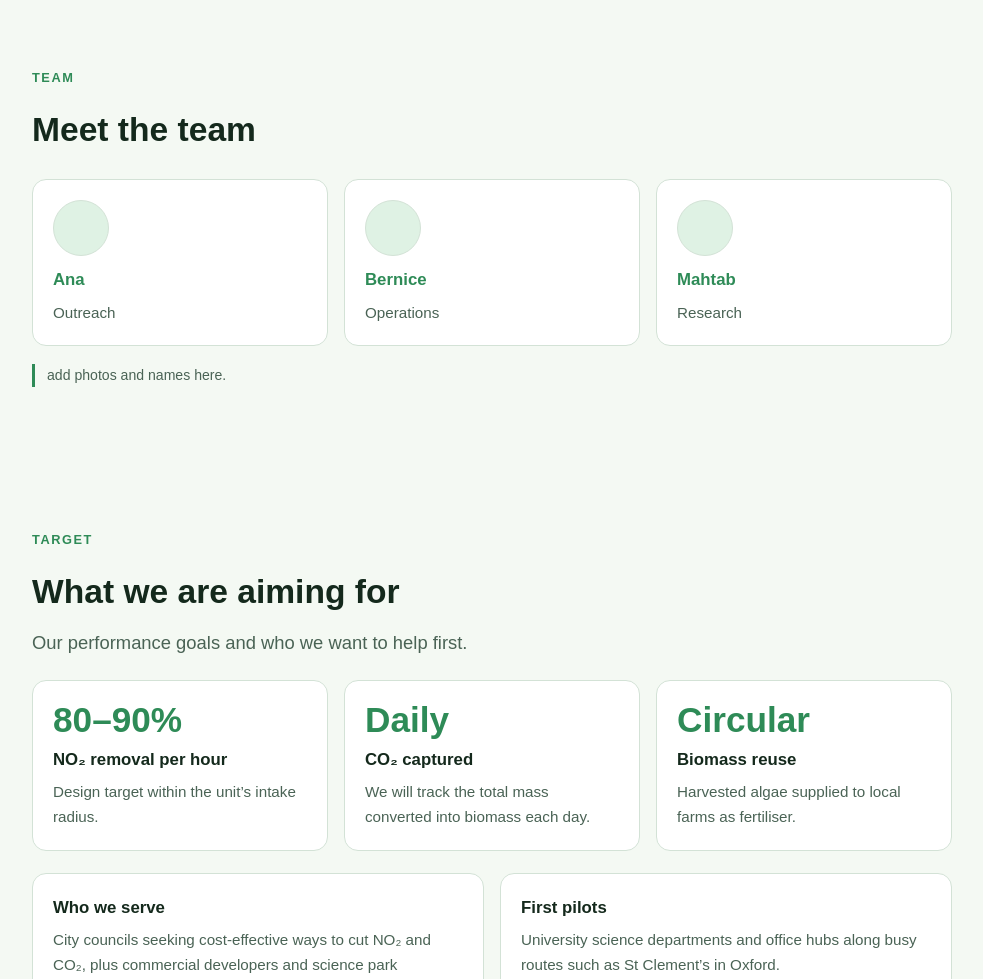
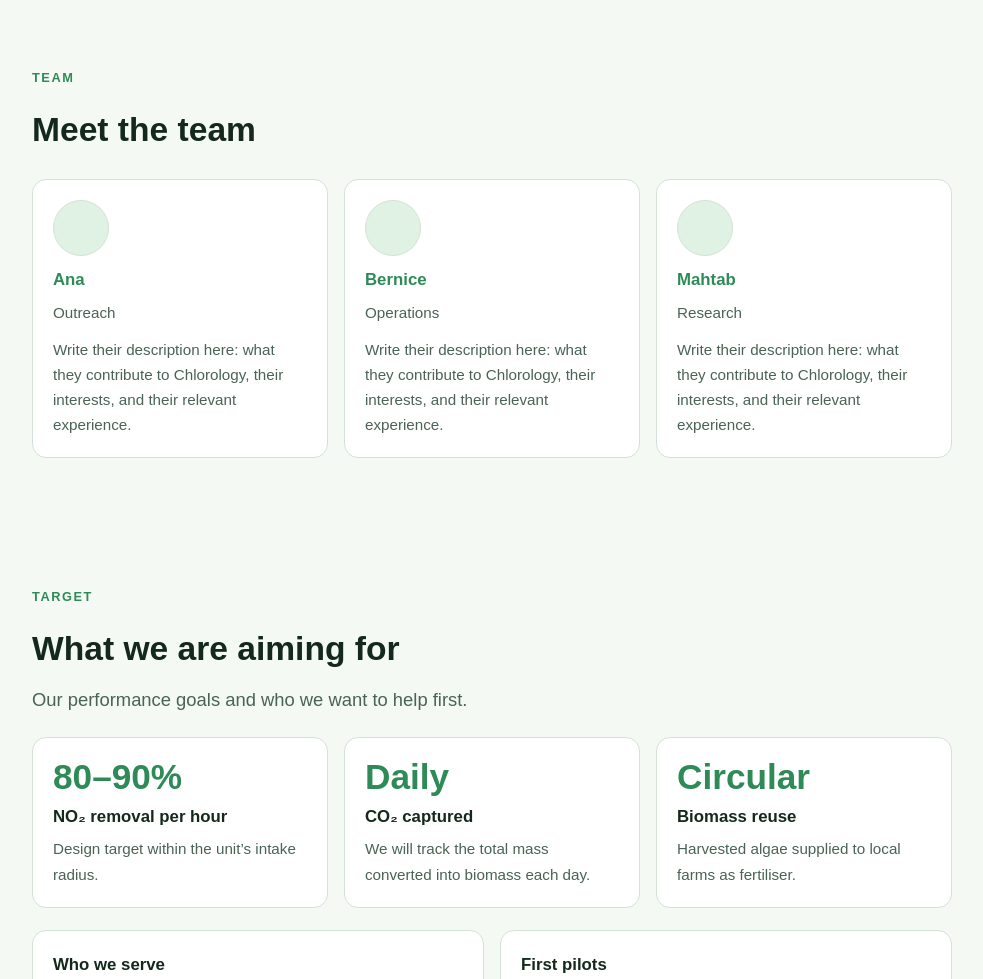
Before and after one commit to bernicelmao/chlorology, a plain HTML site: page index.html in a window 1280 px wide. Shown: the part 1700-2679 px from the top of the page, without its empty margins (148-1131 px from the left). Drawn offline with Linux system fonts and the light colour scheme; some packages are replaced by stand-ins of ours; a script that the page names is missing; a web font is replaced by a local one.

Commit message:
Enhance team section with member descriptions
Added team descriptions for team members Ana, Bernice, and Mahtab.

```diff
--- a/index.html
+++ b/index.html
@@ -188,6 +188,9 @@ footer a:hover {
   margin-left: auto;
   text-align: right;
 }
+.card .team-description {
+  margin-top: 12px;
+}
 </style>
   <script type="module"
   src="https://ajax.googleapis.com/ajax/libs/model-viewer/4.0.0/model-viewer.min.js">
@@ -302,16 +305,27 @@ footer a:hover {
   </aside>
 </div>
 </section>
-
 <section id="team">
 <p class="eyebrow">Team</p>
 <h2>Meet the team</h2>
 <div class="grid">
-<div class="card"><div class="avatar"></div><h3 class="todo">Ana</h3><p>Outreach</p></div>
-<div class="card"><div class="avatar"></div><h3 class="todo">Bernice</h3><p>Operations</p></div>
-<div class="card"><div class="avatar"></div><h3 class="todo">Mahtab</h3><p>Research</p></div>
+<div class="card"><div class="avatar"></div><h3 class="todo">Ana</h3><p>Outreach</p>
+  <p class="team-description">
+    Write their description here: what they contribute to
+    Chlorology, their interests, and their relevant experience.
+  </p> </div>
+<div class="card"><div class="avatar"></div><h3 class="todo">Bernice</h3><p>Operations</p>
+<p class="team-description">
+    Write their description here: what they contribute to
+    Chlorology, their interests, and their relevant experience.
+  </p>
 </div>
-<p class="note">add photos and names here.</p>
+<div class="card"><div class="avatar"></div><h3 class="todo">Mahtab</h3><p>Research</p>
+<p class="team-description">
+    Write their description here: what they contribute to
+    Chlorology, their interests, and their relevant experience.
+  </p> </div>
+</div>
 </section>
 
 <section id="Target">
```
